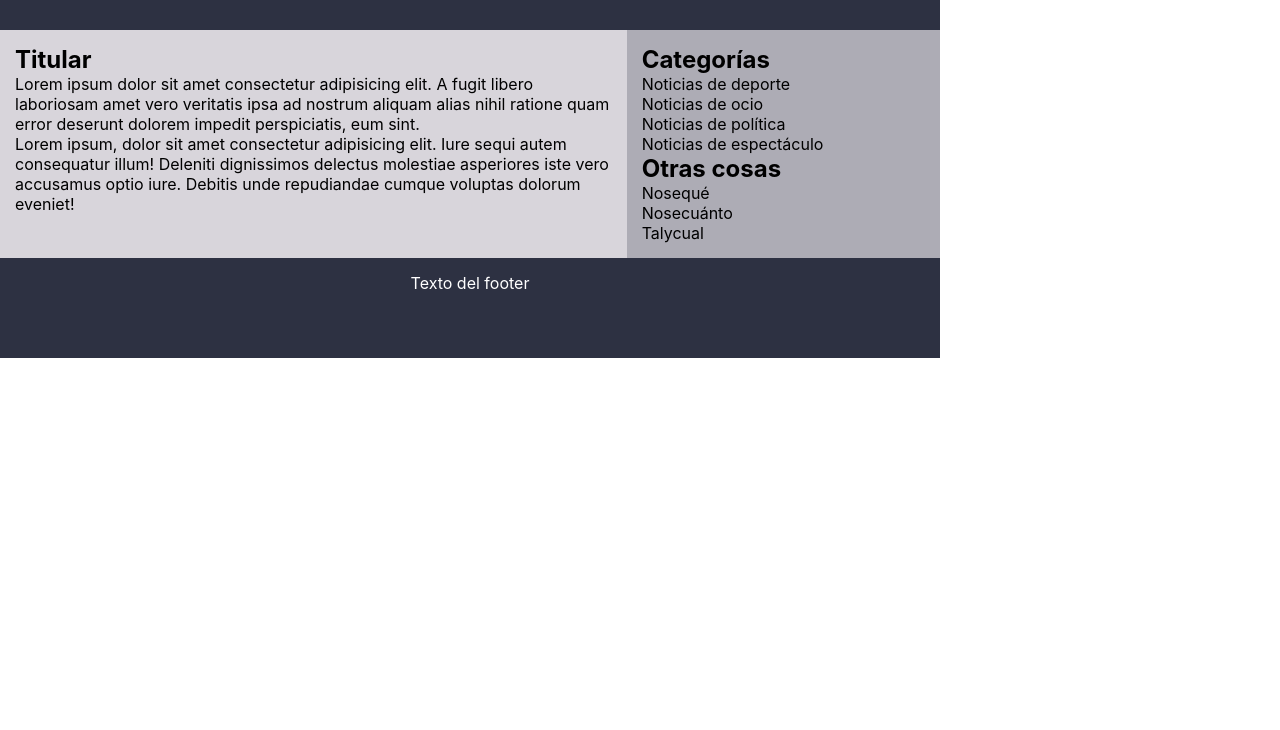
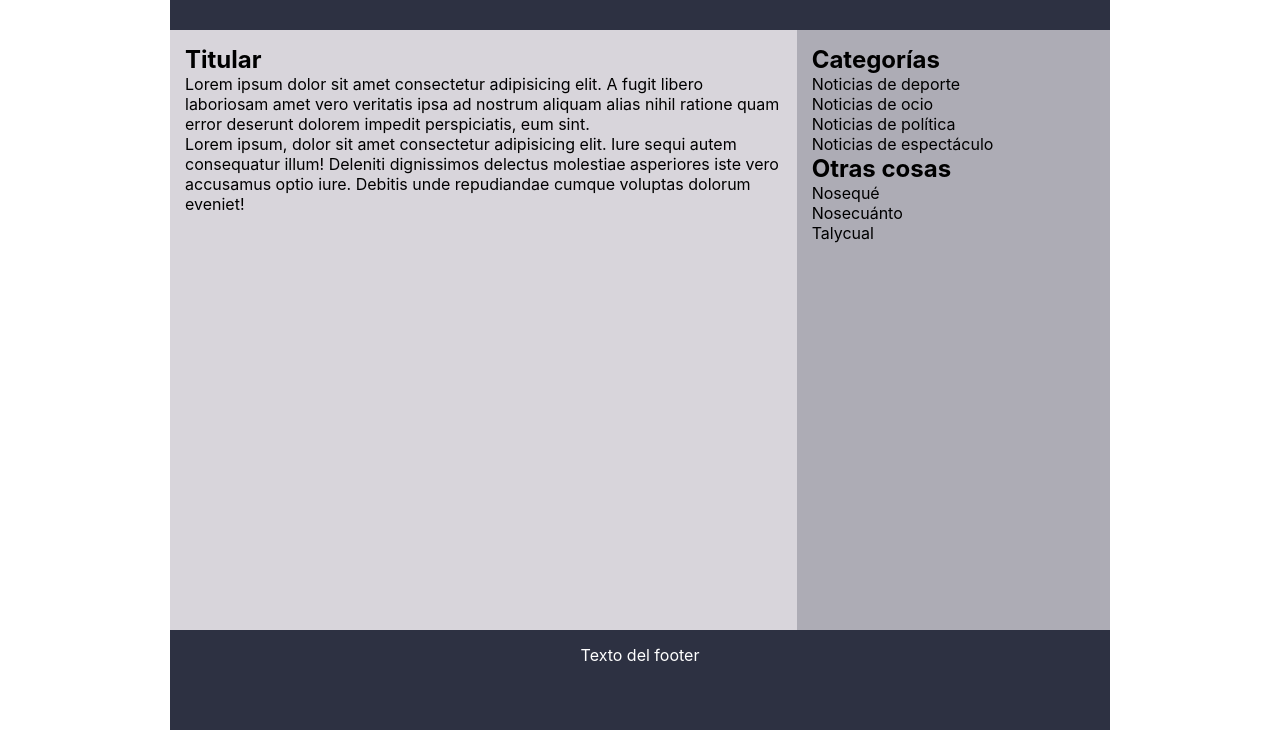
Before and after one commit to jona2255/layout-grupo-b, a plain HTML site: page index.html in a window 1280 px wide. Shown: the part 70-800 px from the top of the page. Drawn offline with Linux system fonts and the light colour scheme.

Commit message:
Footer siempre abajo, centrado del contenido y flex grow en la parte central.

```diff
--- a/css/style.css
+++ b/css/style.css
@@ -4,11 +4,15 @@
     padding: 0;
 }
 .cuerpo {
+    display:flex;
+    flex-direction: column;
     margin: 0 auto;
     height: 100vh;
 }
 .content {
     display: flex;
+    position:relative;
+    flex-grow: 1;
 }
 .cuerpo-principal{
     width: calc(100% * 2 / 3);
@@ -22,6 +26,7 @@
     }
     .cuerpo-principal {
         width: 100%;
+        height: 100%;
     }
     .sidebar {
         width: 100%;
@@ -60,27 +65,29 @@ h1, footer {
 
 footer {
     text-align: center;
+    position: relative;
+    margin-top: auto;
 }
 @media all and (min-width: 500px){
-    body {
+    .cuerpo {
         max-width: 480px;
     }
 }
 
 @media all and (min-width: 800px){
-    body {
+    .cuerpo {
         max-width: 740px;
     }
 }
 
 @media all and (min-width: 1000px){
-    body {
+    .cuerpo {
         max-width: 940px;
     }
 }
 
 @media all and (min-width: 1300px){
-    body {
+    .cuerpo {
         max-width: 1200px;
 
     }
```
